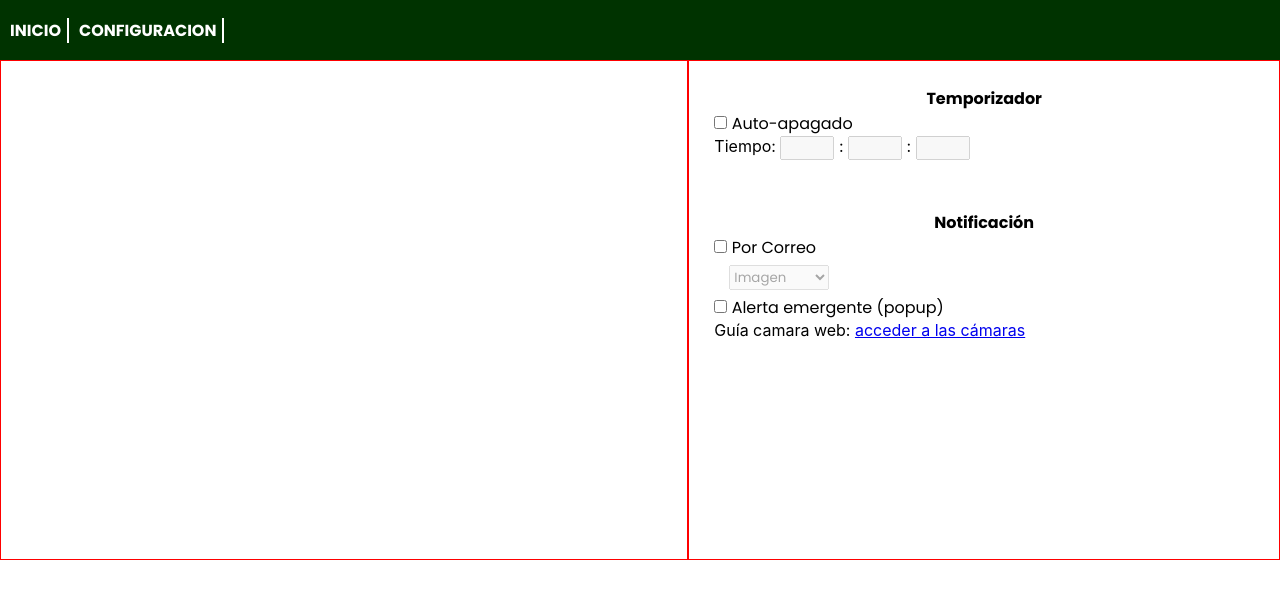
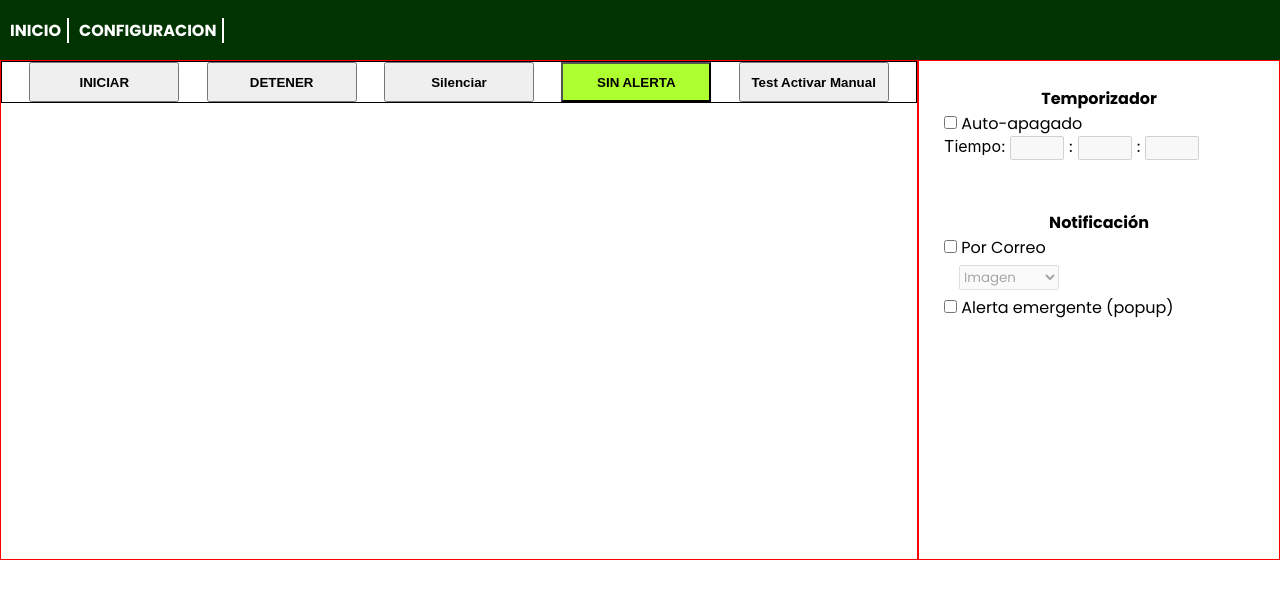
Before and after one commit to ErnestoQuito/app-camara-react, a React (Create React App) app: page / in a window 1280 px wide. Shown: the top 598 px of the page. Built offline with nearby package versions, Linux system fonts and the light colour scheme.

Commit message:
actualizaciòn de proyecto

```diff
--- a/src/componentes/camara/camara.js
+++ b/src/componentes/camara/camara.js
@@ -2,6 +2,8 @@ import '../../estilos/Camara.css';
 import { useState } from 'react';
 
 export default function Camara() {
+  const [estaDetectado, setEstaDetectado] = useState(false);
+  const [msgDetectado, setMsgDetectado] = useState('SIN ALERTA');
   const [autoapagadoActivo, setAutoapagadoActivo] = useState(true);
   const [porCorreoActivo, setPorCorreoActivo] = useState(true);
   const establecerAutoapagado = () => {
@@ -10,12 +12,22 @@ export default function Camara() {
   const establecerPorCorreo = () => {
     setPorCorreoActivo(!porCorreoActivo);
   };
+  const establecerEstaDetectado = () => {
+    setEstaDetectado(!estaDetectado);
+    setMsgDetectado(estaDetectado ? 'SIN ALERTA' : 'CON ALERTA');
+  }
 
   return (
     <div id='app-camara'>
       <div id='contenedor-camara'>
         <div id='visualizacion'></div>
-        <div id='acciones'></div>
+        <div id='acciones'>
+          <button id='iniciar'>INICIAR</button>
+          <button id='detener'>DETENER</button>
+          <button id='mute'>Silenciar</button>
+          <button id='esta_detectado' className={estaDetectado ? 'detectado' : 'no-detectado'}>{msgDetectado}</button>
+          <button id='iniciar' onClick={establecerEstaDetectado}>Test Activar Manual</button>
+        </div>
       </div>
       <div id='contenedor-ajustes'>
         <div id='temporizador'>
@@ -45,7 +57,7 @@ export default function Camara() {
           <div><input type='checkbox'/><label> Alerta emergente (popup)</label></div>
           </div>
         </div>
-        <div>Guía camara web: <a href='https://www.digitalocean.com/community/tutorials/front-and-rear-camera-access-with-javascripts-getusermedia-es' target='_blank' rel='noreferrer'>acceder a las cámaras</a></div>
+        {/* <div>Guía camara web: <a href='https://www.digitalocean.com/community/tutorials/front-and-rear-camera-access-with-javascripts-getusermedia-es' target='_blank' rel='noreferrer'>acceder a las cámaras</a></div> */}
       </div>
     </div>
   );
--- a/src/estilos/Camara.css
+++ b/src/estilos/Camara.css
@@ -41,3 +41,28 @@ select {
   height: 25px;
   width: 100px;
 }
+
+#acciones {
+  border: 1px solid black;
+  display: flex;
+  justify-content: space-evenly;
+  flex-wrap: wrap;
+}
+
+#iniciar, #detener, #mute,
+#esta_detectado {
+  width: 150px;
+  height: 40px;
+  font-weight: bold;
+}
+
+.detectado {
+  background-color: red;
+  color: white;
+  font-weight: bold;
+}
+
+.no-detectado {
+  background-color: greenyellow;
+  font-weight: bold;
+}
```
Also changed, not shown: Atribuciones.txt (added).
